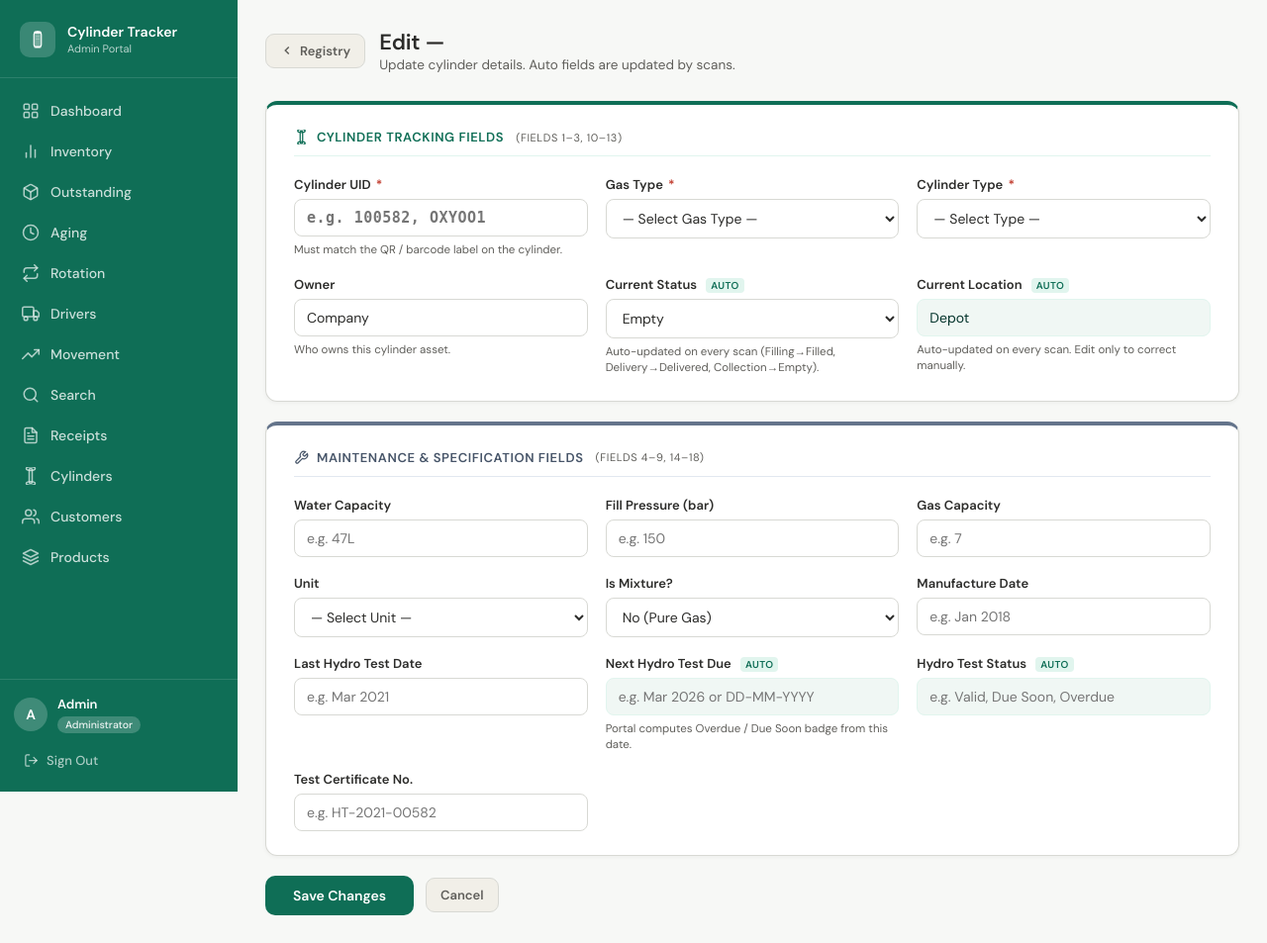
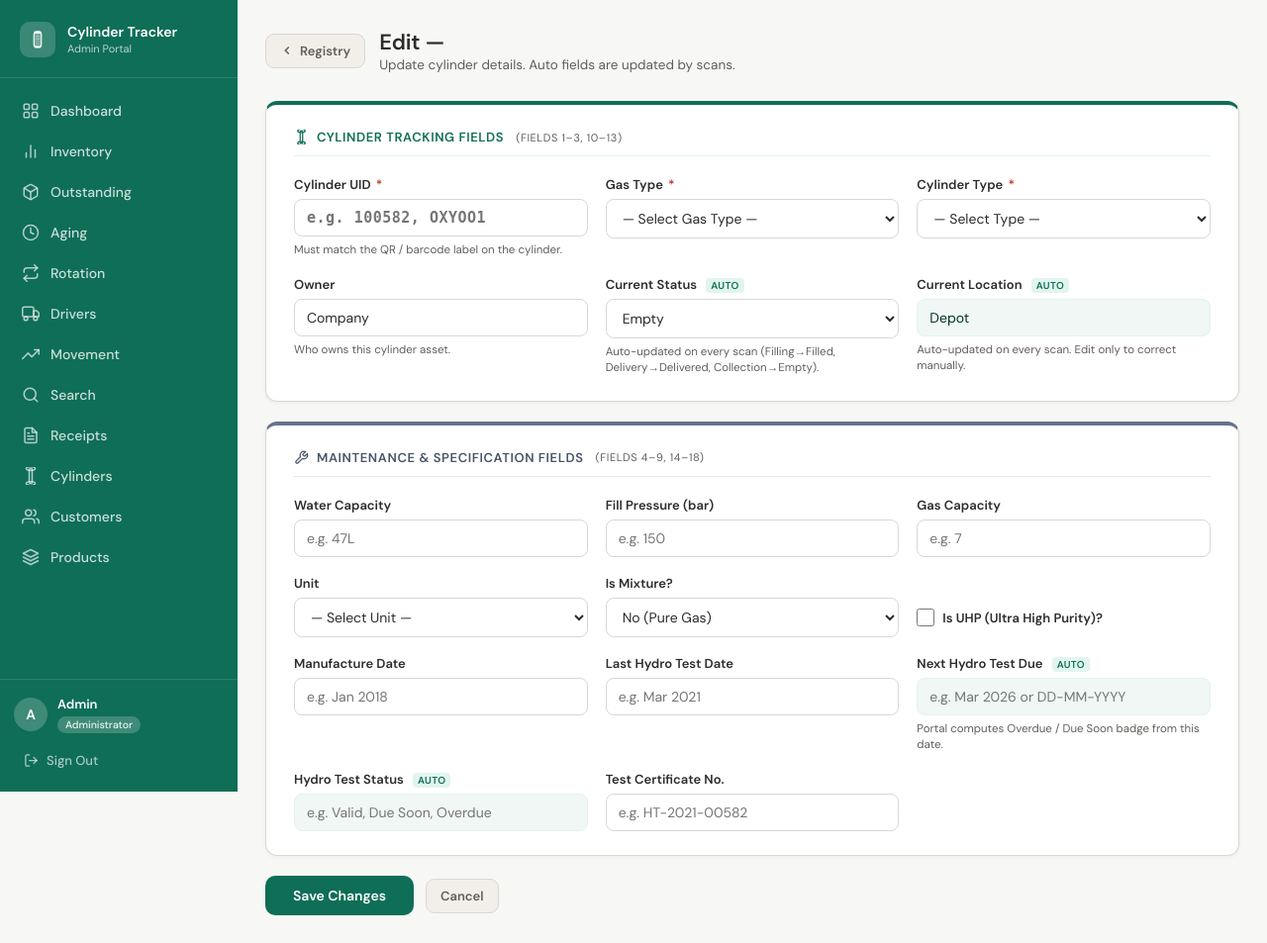
Before and after one commit to adityalodha1312/cylinder-app, a Flask app: template templates/cylinders_form.html in a window 1280 px wide. Shown: the whole page at 99% size. Run offline with Flask 3, Linux system fonts and the light colour scheme; the template is opened without the code that fills it, so the values that code supplies are empty.

Commit message:
feat: Add Is UHP checkbox to Cylinder forms, details view, and Sheets setup

```diff
--- a/app.py
+++ b/app.py
@@ -327,6 +327,7 @@ def get_all_maintenance():
                 'next_hydro_due'   : r[9].strip() if len(r) > 9 else '',
                 'hydro_test_status': r[10].strip() if len(r) > 10 else '',
                 'cert_no'          : r[11].strip() if len(r) > 11 else '',
+                'is_uhp'           : r[12].strip() if len(r) > 12 else 'No',
             }
         _data_cache['maintenance']      = out
         _data_cache['maintenance_time'] = now
@@ -1990,6 +1991,7 @@ def admin_cylinders_add():
                     data.get('next_hydro_due', '').strip(),
                     data.get('hydro_test_status', '').strip(),
                     data.get('cert_no', '').strip(),
+                    'Yes' if data.get('is_uhp') == 'Yes' else 'No',
                 ])
             return redirect('/admin/cylinders')
         except Exception as e:
@@ -2030,7 +2032,7 @@ def admin_cylinders_edit(uid):
                     cyl.get('last_activity', ''),
                 ]])
             if maint_row and cyl_maint_ws:
-                cyl_maint_ws.update(f'A{maint_row}:L{maint_row}', [[
+                cyl_maint_ws.update(f'A{maint_row}:M{maint_row}', [[
                     uid,
                     data.get('water_capacity', '').strip(),
                     data.get('fill_pressure', '').strip(),
@@ -2043,6 +2045,7 @@ def admin_cylinders_edit(uid):
                     data.get('next_hydro_due', '').strip(),
                     data.get('hydro_test_status', '').strip(),
                     data.get('cert_no', '').strip(),
+                    'Yes' if data.get('is_uhp') == 'Yes' else 'No',
                 ]])
             return redirect('/admin/cylinders')
         except Exception as e:
--- a/templates/cylinder_detail.html
+++ b/templates/cylinder_detail.html
@@ -141,6 +141,9 @@
       {% elif cyl.status == 'Lost' %}
         <span class="status-lost">Lost</span>
       {% endif %}
+      {% if maint.is_uhp == 'Yes' %}
+        <span class="hydro-badge" style="background:#eff6ff; color:#1d4ed8;">⚡ UHP</span>
+      {% endif %}
       {% if hydro_badge == 'OK' %}
         <span class="hydro-badge hydro-ok">✅ Hydro OK</span>
       {% elif hydro_badge == 'Due Soon' %}
@@ -204,6 +207,7 @@
       {% if maint.is_mixture == 'Yes' %}
       <tr><td>Mix Ratio</td><td>{{ maint.mix_ratio or '—' }}</td></tr>
       {% endif %}
+      <tr><td>Is UHP</td><td><strong>{{ maint.is_uhp or 'No' }}</strong></td></tr>
       <tr><td>Manufacture Date</td><td>{{ maint.manufacture_date or '—' }}</td></tr>
       <tr><td>Last Hydro Test</td><td>{{ maint.last_hydro_date or '—' }}</td></tr>
       <tr><td>Next Hydro Due</td><td>
--- a/templates/cylinders_form.html
+++ b/templates/cylinders_form.html
@@ -289,6 +289,14 @@
           placeholder="e.g. 80% ARG / 20% CO2">
       </div>
 
+      <!-- Is UHP Checkbox -->
+      <div class="form-group" style="display: flex; flex-direction: row; align-items: center; gap: 8px; margin-top: 24px;">
+        <input type="checkbox" id="is_uhp" name="is_uhp" value="Yes"
+          {% if (form.is_uhp if form else 'No') == 'Yes' %}checked{% endif %}
+          style="width: 18px; height: 18px; accent-color: var(--green-700); cursor: pointer;">
+        <label for="is_uhp" style="cursor: pointer; margin-bottom: 0;">Is UHP (Ultra High Purity)?</label>
+      </div>
+
       <!-- 14. Manufacture Date -->
       <div class="form-group">
         <label for="manufacture_date">Manufacture Date</label>
```
Also changed, not shown: 1 other file.
